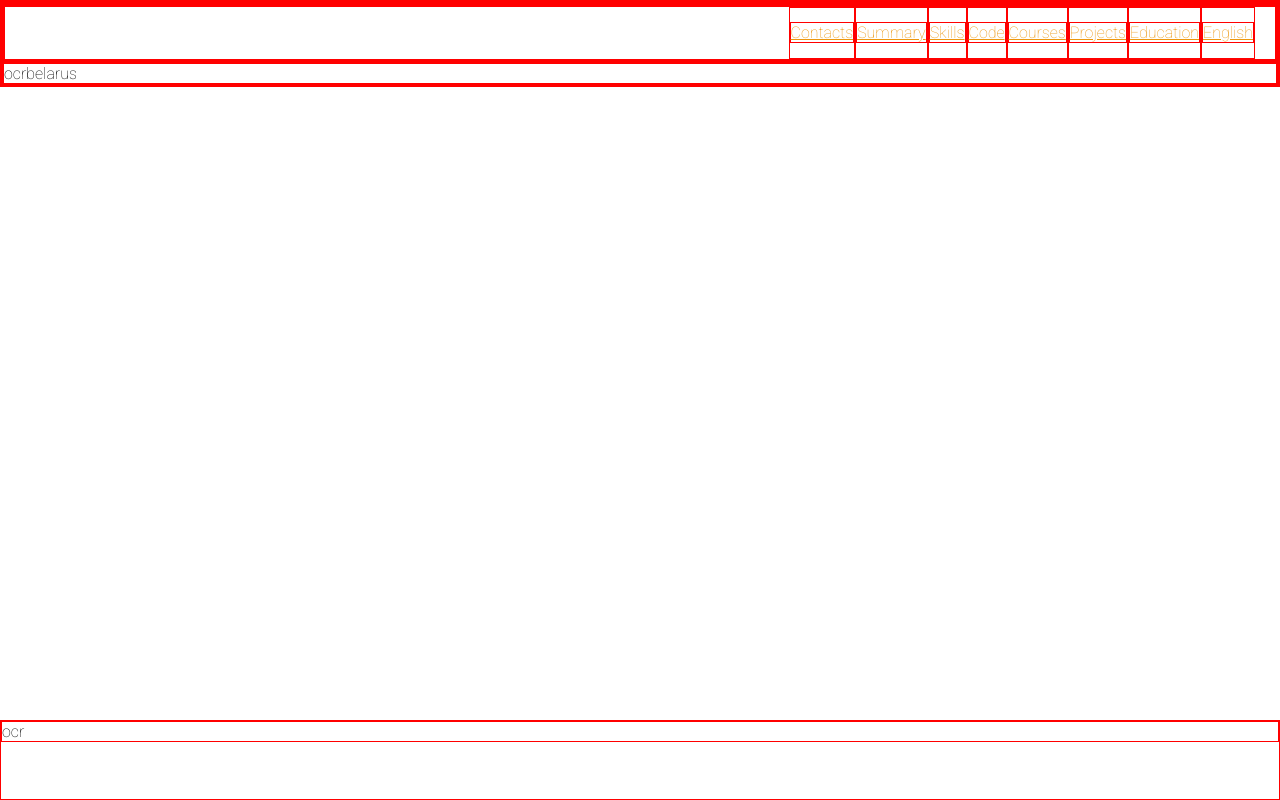
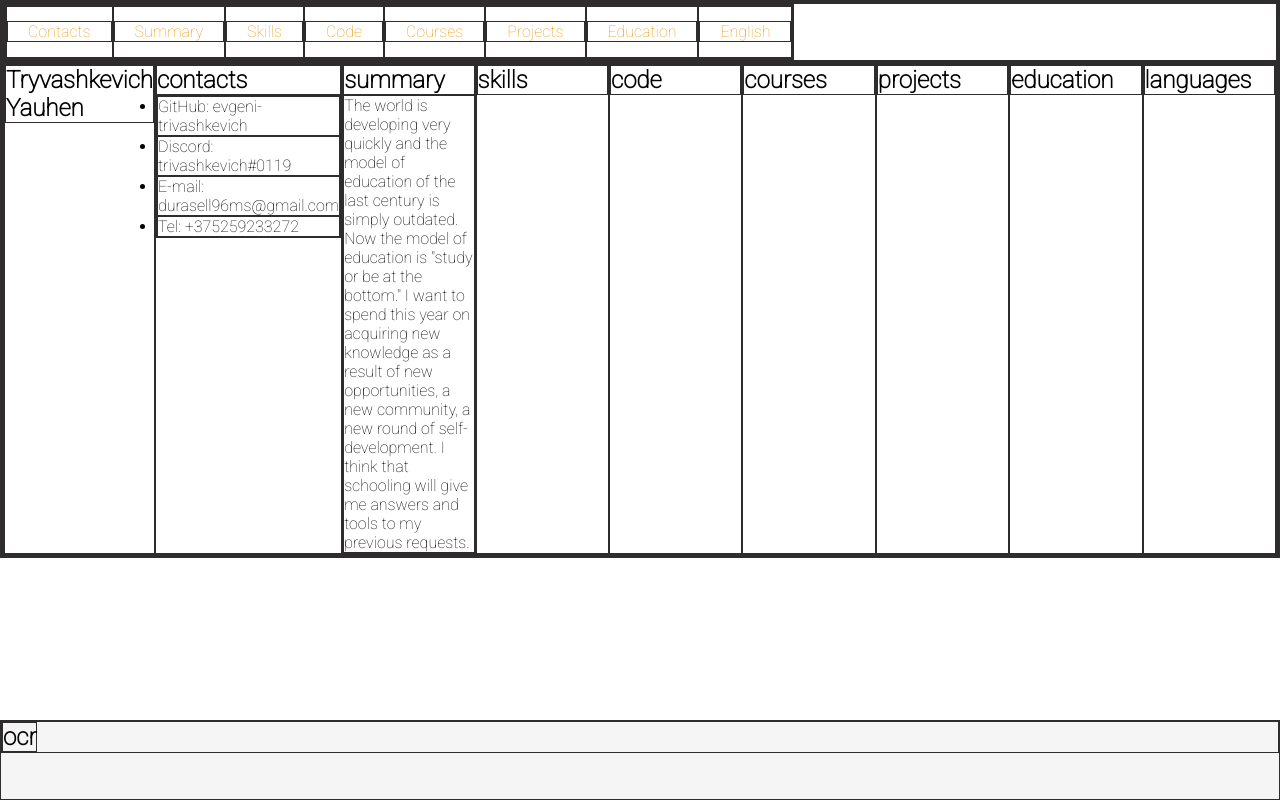
Before and after one commit to evgeni-trivashkevich/rsschool-cv-2022q3, a plain HTML site: page index.html in a window 1280 px wide. Drawn offline with Linux system fonts and the light colour scheme.

Commit message:
feat: added header

```diff
--- a/index.html
+++ b/index.html
@@ -12,8 +12,8 @@
   <link rel="stylesheet" href="style.css">
 </head>
 <body >
-  <header class = "header">
-    <div class="container"></div>
+  <header class="header">
+    <div class="container">
       <nav class="nav">
         <ul class="nav-list">
           <li class="nav-item"><a href="#contacts" class="nav-link">Contacts</a></li>
@@ -26,12 +26,51 @@
           <li class="nav-item"><a href="#english" class="nav-link">English</a></li>
         </ul>
       </nav>
+    </div>
   </header>
-  <main class = "main" >
-    <div class="container">ocrbelarus</div>
+  <main class="main main-container">
+    <div class="container">
+      <section class="section" id="profile">
+        <h1 class="section-title">Tryvashkevich Yauhen</h1>
+      </section>
+      <section class="section" id="contacts">
+        <h2 class="section-title">contacts</h2>
+        <ul>
+          <li>GitHub: evgeni-trivashkevich</li>
+          <li>Discord: trivashkevich#0119</li>
+          <li>E-mail: durasell96ms@gmail.com</li>
+          <li>Tel: +375259233272</li>
+        </ul>
+      </section>
+      <section class="section" id="summary">
+        <h2 class="section-title">summary</h2>
+          <p>The world is developing very quickly and the model of education of the last century is simply outdated. Now the model of education is "study or be at the bottom." I want to spend this year on acquiring new knowledge as a result of new opportunities, a new community, a new round of self-development. I think that schooling will give me answers and tools to my previous requests.
+          </p>
+      </section>
+      <section class="section" id="skills">
+        <h2 class="section-title">skills</h2>
+      </section>
+      <section class="section" id="code">
+        <h2 class="section-title">code</h2>
+      </section>
+      <section class="section" id="courses">
+        <h2 class="section-title">courses</h2>
+      </section>
+      <section class="section" id="projects">
+        <h2 class="section-title">projects</h2>
+      </section>
+      <section class="section" id="education">
+        <h2 class="section-title">education</h2>
+      </section>
+      <section class="section" id="languages">
+        <h2 class="section-title">languages</h2>
+      </section>
+    </div>
   </main>
-  <footer class= "footer">
-    <div class="container">ocr</div>
+  <footer class="footer">
+    <div class="container">
+      <h2>ocr</h2>
+    </div>
   </footer>
 </body>
 
--- a/style.css
+++ b/style.css
@@ -2,11 +2,13 @@
   margin: 0;
   padding: 0;
   box-sizing: border-box;
-  border: 1px solid red;
+  border: 1px solid rgb(46, 44, 44);
 }
+
 html {
   scroll-behavior: smooth;
 }
+
 body {
   height: 100%;
   font-family: 'Roboto', sans-serif;
@@ -14,29 +16,63 @@ body {
   flex-direction: column;
   justify-content: space-between;
 }
- .nav-link {
-  color: rgb(236, 151, 15);
-  width: 230px;
- }
-.wrapper {
-  position: relative;
-  min-height: 100%;
+
+div {
+  display: flex;
 }
-.content {
-  padding-bottom: 90px;
-}
-.container {
-  max-width: 1440px;
-  margin: 0 auto;
-}
+
 .nav-list {
   display: flex;
   justify-content: flex-end;
   align-items: center;
   list-style: none;
+}
+
+ .nav-link {
+  color: rgb(236, 151, 15);
+  width: 10px;
   padding: 0 20px;
   line-height: 50px;
-  color: blueviolet;
+  text-decoration: none;
+  transition: .3s;
+ }
+
+ .section-item a {
+  color: #829985;
+  text-decoration: none;
+  transition: color 0.5s;
+}
+
+.section-item a:hover {
+  color: #4d2323;
+}
+
+.wrapper {
+  position: relative;
+  min-height: 100%;
+}
+
+.content {
+  padding-bottom: 90px;
+}
+
+.container {
+  max-width: 1440px;
+  margin: 0 auto;
+}
+
+.main-container {
+  display: flex;
+  flex-wrap: wrap;
+}
+.section {
+  width: 50%;
+}
+
+@media (max-width: 768px) {
+  .section {
+    width: 100%;
+  }
 }
 
 .footer {
@@ -45,4 +81,5 @@ body {
   bottom: 0;
   width: 100%;
   height: 80px;
+  background-color: #f5f5f5;
 }
```
Lines whose indentation alone changed are shown as unchanged.
